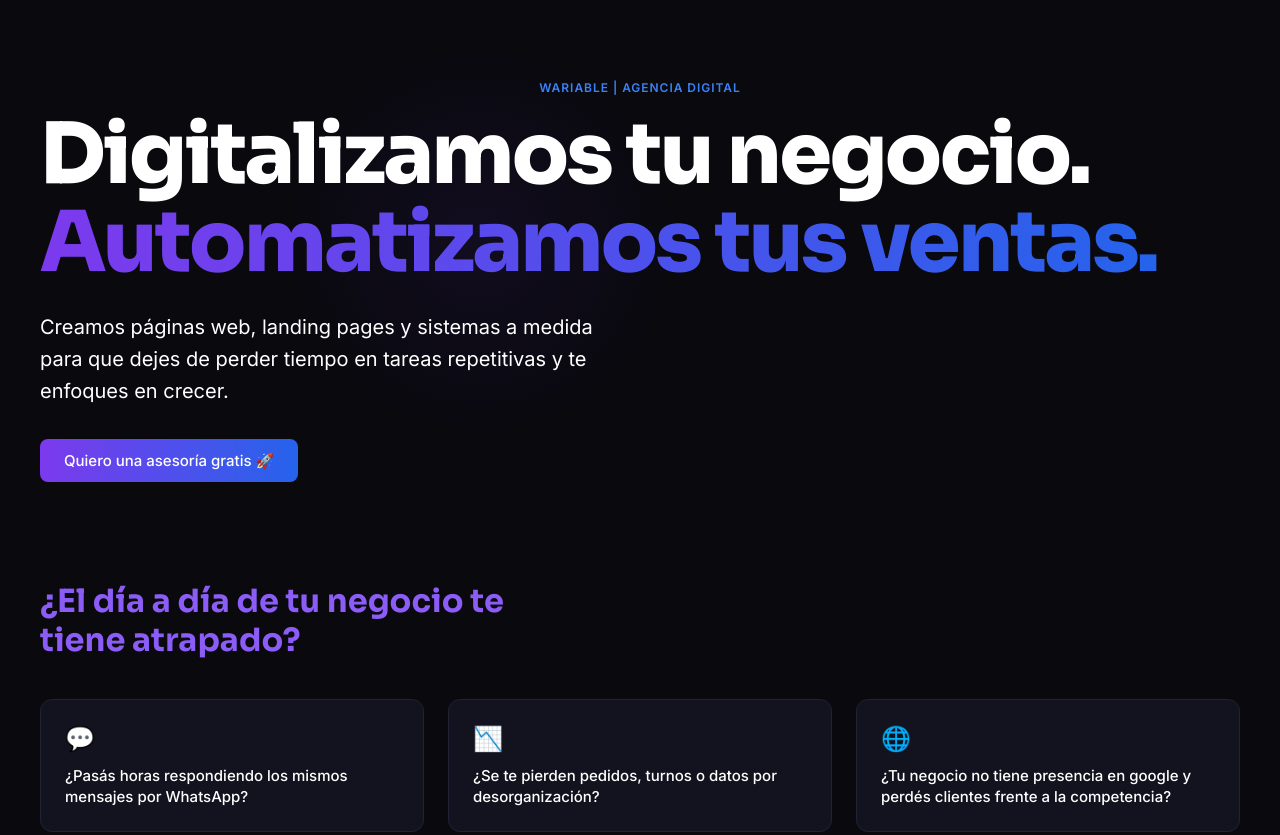
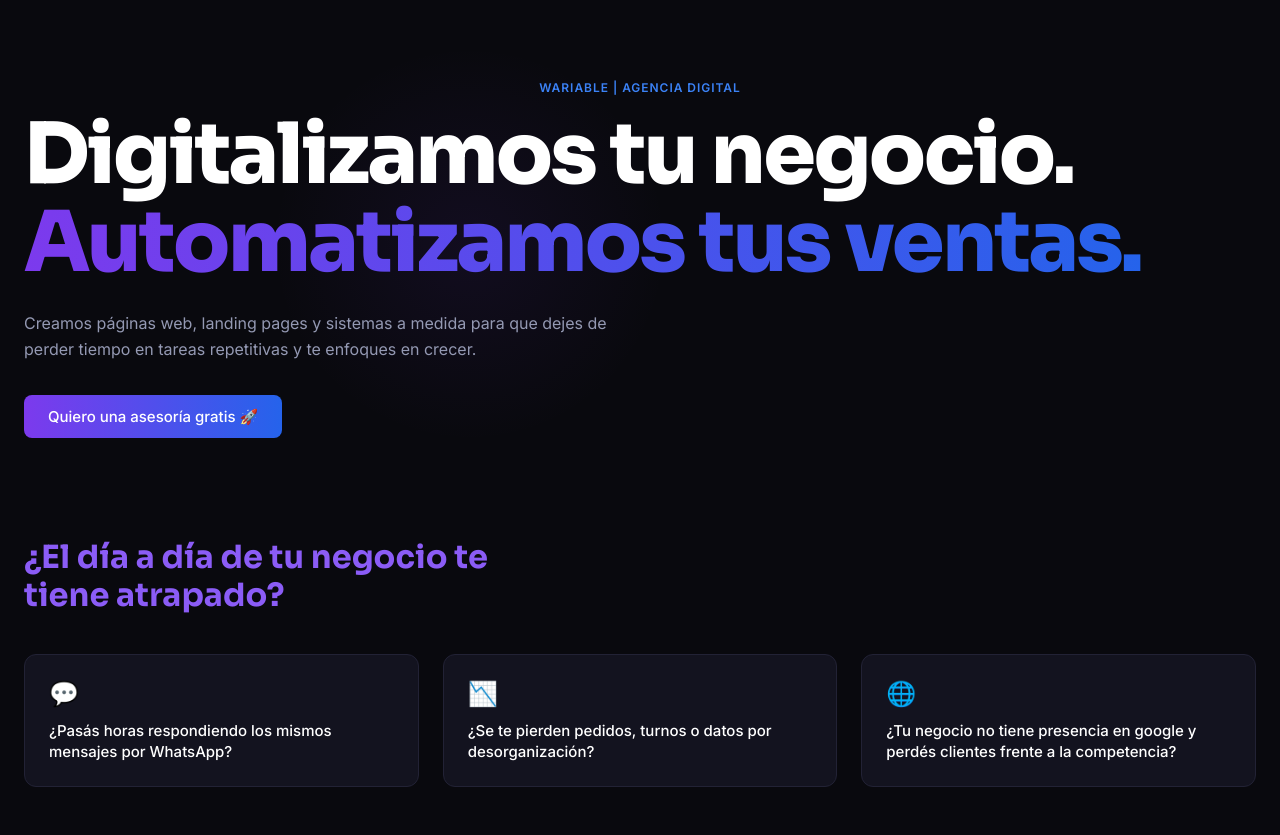
Before and after one commit to jeremias1234-bit/wariable-lanfing, a plain HTML site: page index.html in a window 1280 px wide. Shown: the top 835 px of the page. Drawn offline with Linux system fonts and the light colour scheme.

Commit message:
Update style.css

```diff
--- a/style.css
+++ b/style.css
@@ -16,8 +16,10 @@ body {
     -webkit-font-smoothing: antialiased;
     min-height: 100vh;
     display: flex;
-    flex-direction: column;
+    flex-direction: column; /* <--- Deja solo uno */
     justify-content: center;
+    overflow-x: hidden;
+    align-items: center;
 }
 
 
@@ -41,12 +43,11 @@ body {
 
 /* CONTENEDORES */
 .container {
-    width: 100vw;
-    max-width: 1550px; /* <--- Subió de 1140px a 1300px */
+    width: 100%; /* <--- CAMBIADO de 100vw a 100% */
+    max-width: 1550px;
     margin: 0 auto;
-    padding: 80px 40px; /* <--- Más aire arriba y a los costados */
+    padding: 80px 24px; /* <--- Reduje un poco el padding en móvil para ganar espacio */
     flex-grow: 1;
-    justify-content: space-between;
 }
 
 .section {
@@ -57,6 +58,7 @@ body {
 
 /* HERO */
 .hero {
+    width: 100%;
     max-width: 100%;
     margin-bottom: 100px;
 }
@@ -115,11 +117,11 @@ body {
 
 @media (min-width: 768px) {
     .description {
-        width: 50%;
-        font-family: 'Inter' , sans-serif;
-        font-size: 20px; /* <--- Subió de 18px a 20px */
-        color: #ffffff;  /* <--- Un gris un pelín más claro para que resalte más */
+        width: 100%; /* <--- AGREGADO para asegurar el espacio en móvil */
+        max-width: 600px; /* Evita que las líneas queden demasiado largas */
+        font-size: 16px;
         line-height: 1.6;
+        margin-bottom: 32px;
     }
 }
 
```
